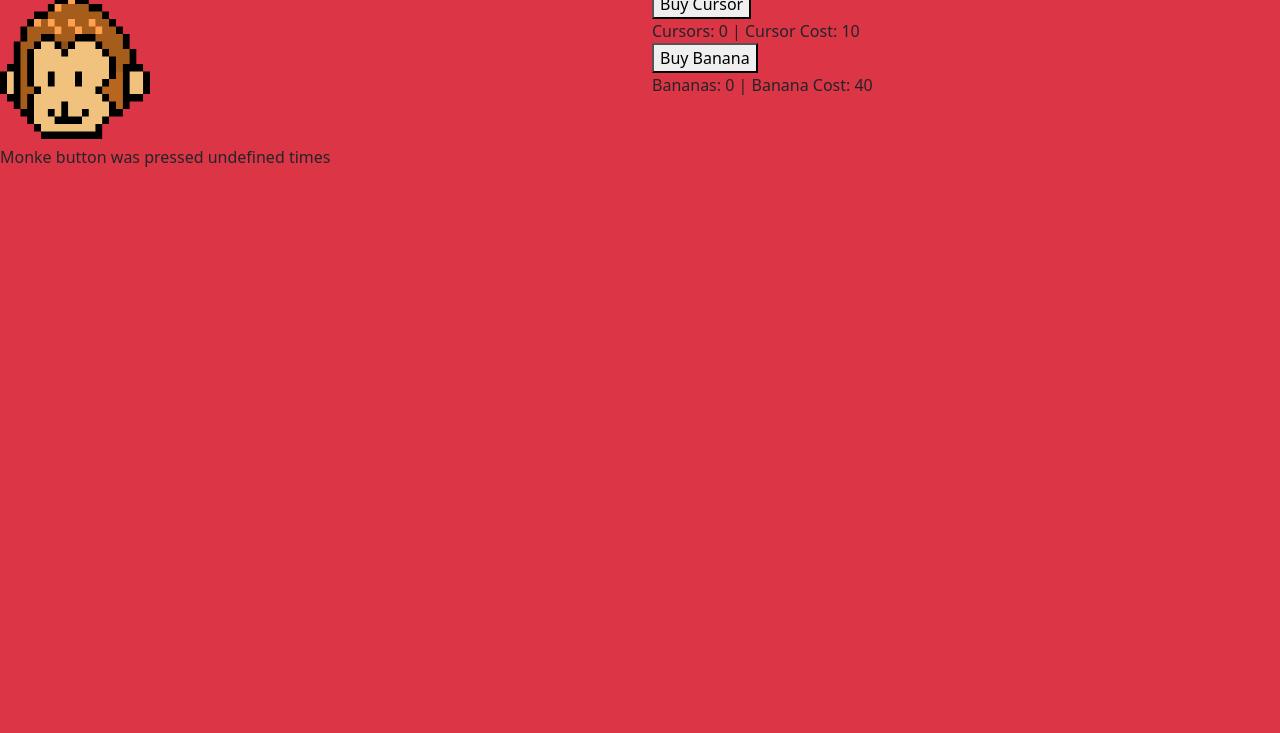
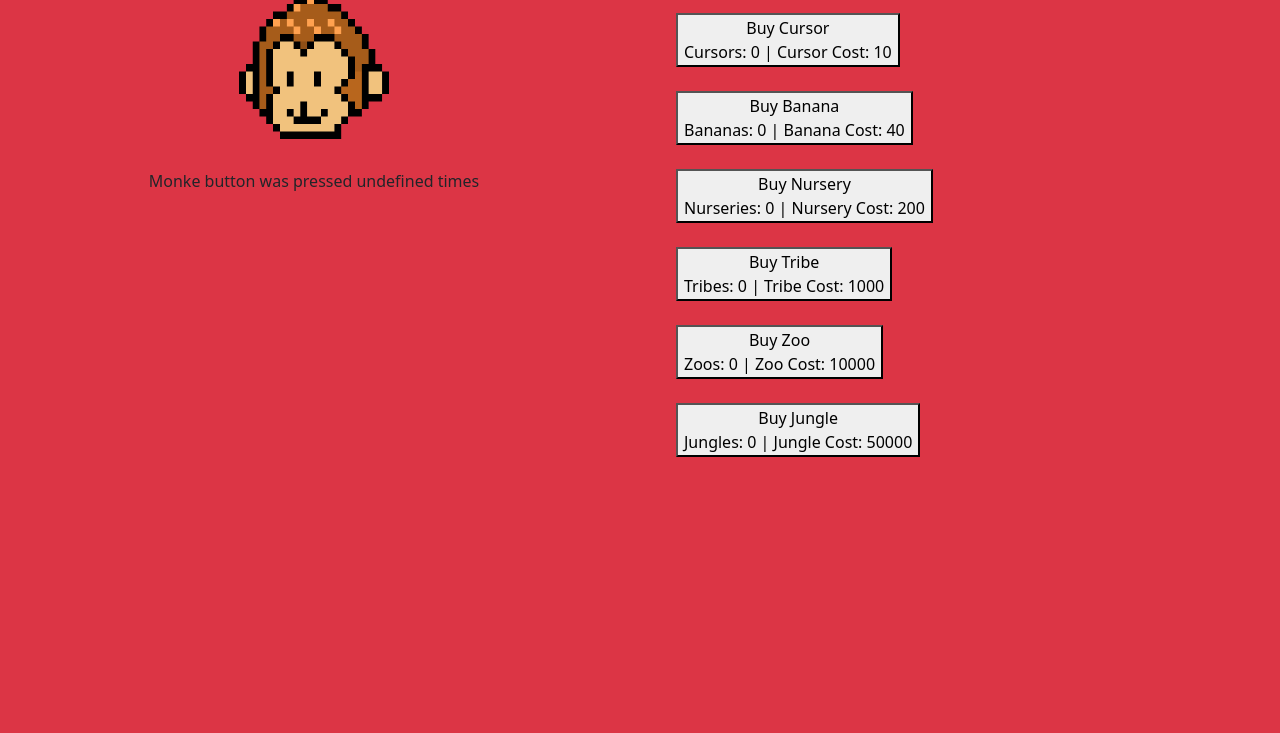
Before and after one commit to applerizz/monkeclicker.github.io, a plain HTML site: page index.html in a window 1280 px wide. Shown: the part 67-800 px from the top of the page. Drawn offline with nearby package versions, Linux system fonts and the light colour scheme.

Commit message:
Update index.html

```diff
--- a/index.html
+++ b/index.html
@@ -1,13 +1,10 @@
-
-
-
-
 <!doctype html>
 <html>
 
 <head>
   <!-- CSS only -->
-<link href="https://cdn.jsdelivr.net/npm/bootstrap@5.0.0-beta3/dist/css/bootstrap.min.css" rel="stylesheet" integrity="sha384-eOJMYsd53ii+scO/bJGFsiCZc+5NDVN2yr8+0RDqr0Ql0h+rP48ckxlpbzKgwra6" crossorigin="anonymous">
+  <link href="https://cdn.jsdelivr.net/npm/bootstrap@5.0.0-beta3/dist/css/bootstrap.min.css" rel="stylesheet"
+    integrity="sha384-eOJMYsd53ii+scO/bJGFsiCZc+5NDVN2yr8+0RDqr0Ql0h+rP48ckxlpbzKgwra6" crossorigin="anonymous">
 
 
   <link rel="stylesheet" href="styles.css">
@@ -20,9 +17,8 @@
   <meta property="og:title" content="monke">
   <meta property="og:type" content="website">
   <meta property="og:url" content="https://loudy594.github.io">
-  <meta property="og:image" content="images\elmonke.png"
+  <title style="font-size:69px">Monke Clicker</title>
 </head>
-   <title>Monke Clicker</title>
 <link rel="shortcut icon" href="images\pigomn2.png" />
 <!------------------------------------------------------------Body------------------------------------------------------------>
 
@@ -34,42 +30,88 @@
 
     <div class="col-md-6">
 
-
+      <div class="text-center">
         <h1 style="font-size:40px" id="monker">Welcome To Monke Clicker</h1>
 
 
+        <input type="image" src="images\elmonke.png" alt="monkebutton" width="150" height="150"
+          onclick="clickCounter();" type="button" id="countButton" />
 
-    <input type="image" src="images\elmonke.png" alt="monkebutton" width="150" height="150" onclick="clickCounter();"
-      type="button" id="countButton" />
-
-
+        <br><br>
         <div id="result"></div>
       </div>
-  <div class="col-md-6">
+
+    </div>
+    <div class="col-md-6" class="widthTest">
+      <div id="upgradeCanvas"></div>
+      <div class="text-center">
         <h1>Upgrades</h1>
+      </div>
+      <br>
 
-
-
-<button onclick="buyCursor()" id="buy">Buy Cursor</button>
-<div id="divcursor">
-  Cursors: <span id="cursors">0</span>     |
+      <div class="container">
+        <div class="row">
+          <div class="col-lg">
+            <button onclick="buyCursor()" id="buy">Buy Cursor
+              <div id="divcursor" class="text-right">
+                Cursors: <span id="cursors">0</span> |
                 Cursor Cost: <span id="cursorCost">10</span>
               </div>
-<!--  <button onclick="buyMultipleCursors()" id="buyMultipleCursors">Buy 10 Cursors</button> <br> -->
+            </button>
 
-  <button onclick="buyBanana()" id="buyBanana">Buy Banana</button>
-  <div id="bananacursor">
-    Bananas: <span id="banana">0</span>     |
-    Banana Cost: <span id="bananaCost">200</span>
+          </div>
+        </div>
+        <br>
+        <div class="col-lg">
+          <button onclick="buyBanana()" id="buyBanana">Buy Banana
+            <div id="bananacursor" class="text-right">
+              Bananas: <span id="banana">0</span> |
+              Banana Cost: <span id="bananaCost">40</span>
+            </div>
+          </button>
+        </div>
+        <br>
+        <div class="col-lg">
+          <button onclick="buyNursery()" id="buyNursery">Buy Nursery
+            <div id="nurserycursor" class="text-right">
+              Nurseries: <span id="nursery">0</span> |
+              Nursery Cost: <span id="nurseryCost">200</span>
+            </div>
+          </button>
+        </div>
+        <br>
+        <div class="col-lg">
+          <button onclick="buyTribe()" id="buyTribe">Buy Tribe
+            <div id="tribecursor" class="text-right">
+              Tribes: <span id="tribe">0</span> |
+              Tribe Cost: <span id="tribeCost">1000</span>
+            </div>
+          </button>
+        </div>
+        <br>
+        <div class="col-lg">
+          <button onclick="buyZoo()" id="buyZoo">Buy Zoo
+            <div id="zoocursor" class="text-right">
+              Zoos: <span id="zoo">0</span> |
+              Zoo Cost: <span id="zooCost">10000</span>
+            </div>
+          </button>
+        </div>
+        <br>
+        <div class="col-lg">
+          <button onclick="buyJungle()" id="buyJungle">Buy Jungle
+            <div id="junglecursor" class="text-right">
+              Jungles: <span id="jungle">0</span> |
+              Jungle Cost: <span id="jungleCost">50000</span>
+            </div>
+          </button>
+        </div>
       </div>
     </div>
 
-    <nav id="navbar"></nav>
-    <div id="divmonke2"></div>
-    <div id="goback"></div>
-
 
     <script src="script.js"></script>
+    <script src="jqueryscript.js"></script>
 </body>
 <!------------------------------------------------------------Body------------------------------------------------------------>
 
```
Lines whose indentation alone changed are shown as unchanged.
